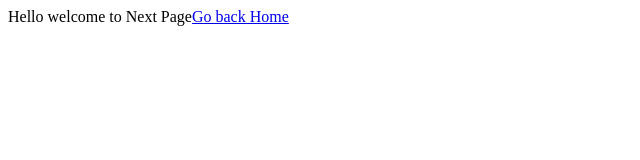
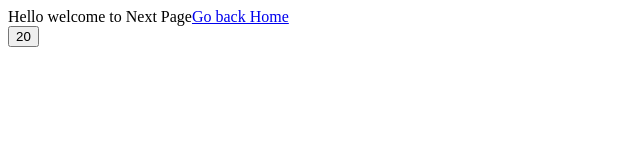
Before and after one commit to Alson33/react-Session, a React (Create React App) app: page /nextPage in a window 1280 px wide. Shown: the top 160 px of the page, without its empty margins (0-640 px from the left). Built offline with nearby package versions, Linux system fonts and the light colour scheme.

Commit message:
useContext hook

```diff
--- a/src/NextPage.jsx
+++ b/src/NextPage.jsx
@@ -1,15 +1,44 @@
-import React from 'react'
+import React, { useState, useContext } from 'react'
 import { Link, Route } from 'react-router-dom'
 
+// creating a context
+const TestContext = React.createContext()
+
 const NextPage = () => {
+    const [test, setTest] = useState(20)
     return (
         <Route path="/nextPage">
             <div>
                 Hello welcome to Next Page
                 <Link to="/">Go back Home</Link>
             </div>
+            {/* wrapping with the created context provider */}
+            <TestContext.Provider value={{ test, setTest }}>
+                <OneMorePage />
+            </TestContext.Provider>
         </Route>
     )
 }
 
+const OneMorePage = () => {
+    return (
+        <AnotherPage />
+    )
+}
+
+const AnotherPage = () => {
+    const {test, setTest} = useContext(TestContext)
+    return (
+        <LastPage />
+    )
+}
+
+const LastPage = () => {
+    // using the passed context values
+    const {test, setTest} = useContext(TestContext)
+    return (
+        <button onClick={() => setTest(30)}>{test}</button>
+    )
+}
+
 export default NextPage
```
